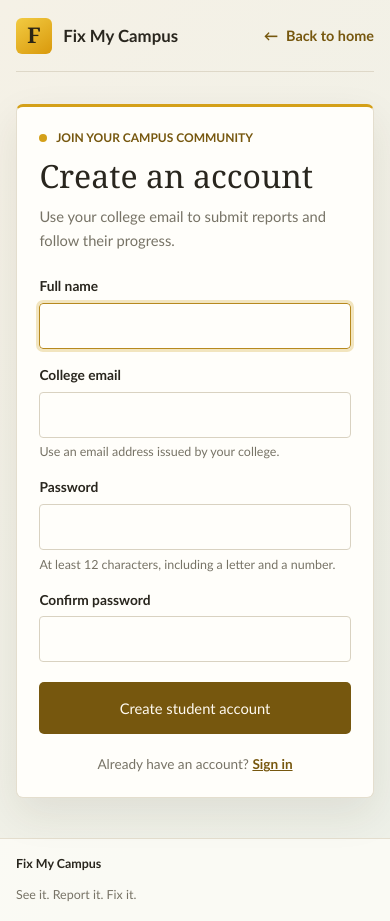
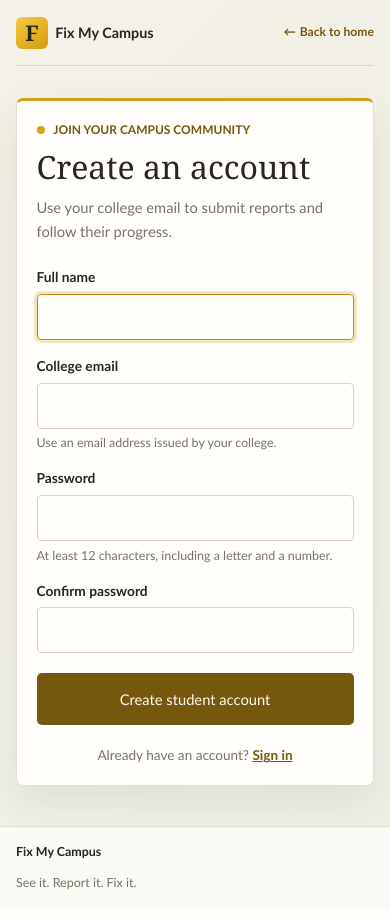
Before and after one commit to endavour01/FixMyCampus, a Flask app: page /register in a window 390 px wide. After the commit the page ends 890 px from the top, so only its background shows below. Run offline with Flask 3, Linux system fonts and the light colour scheme; some libraries are stand-ins or nearby versions.

Commit message:
css modfications

```diff
--- a/static/css/auth.css
+++ b/static/css/auth.css
@@ -170,6 +170,24 @@
 @media (max-width: 520px) {
     .auth-header {
         width: min(100% - 2rem, 1200px);
+        min-height: 66px;
+        gap: 0.5rem;
+    }
+
+    .auth-header .brand {
+        gap: 0.45rem;
+        font-size: 0.9rem;
+    }
+
+    .auth-header .brand-mark {
+        width: 32px;
+        height: 32px;
+        flex: 0 0 32px;
+    }
+
+    .auth-header .back-link {
+        gap: 0.25rem;
+        font-size: 0.76rem;
     }
 
     .auth-main {
@@ -178,7 +196,7 @@
     }
 
     .auth-panel {
-        padding: 1.4rem;
+        padding: clamp(1rem, 5vw, 1.4rem);
     }
 
     .auth-panel h1 {
--- a/static/css/home.css
+++ b/static/css/home.css
@@ -10,6 +10,7 @@
     --white: #fffefa;
     --line: #e6e2d6;
     background: #f2f0e8;
+    overflow-x: clip;
 }
 
 .home-page .site-header {
```
Also changed, not shown: static/css/report_issue.css (+47 -1 lines).
